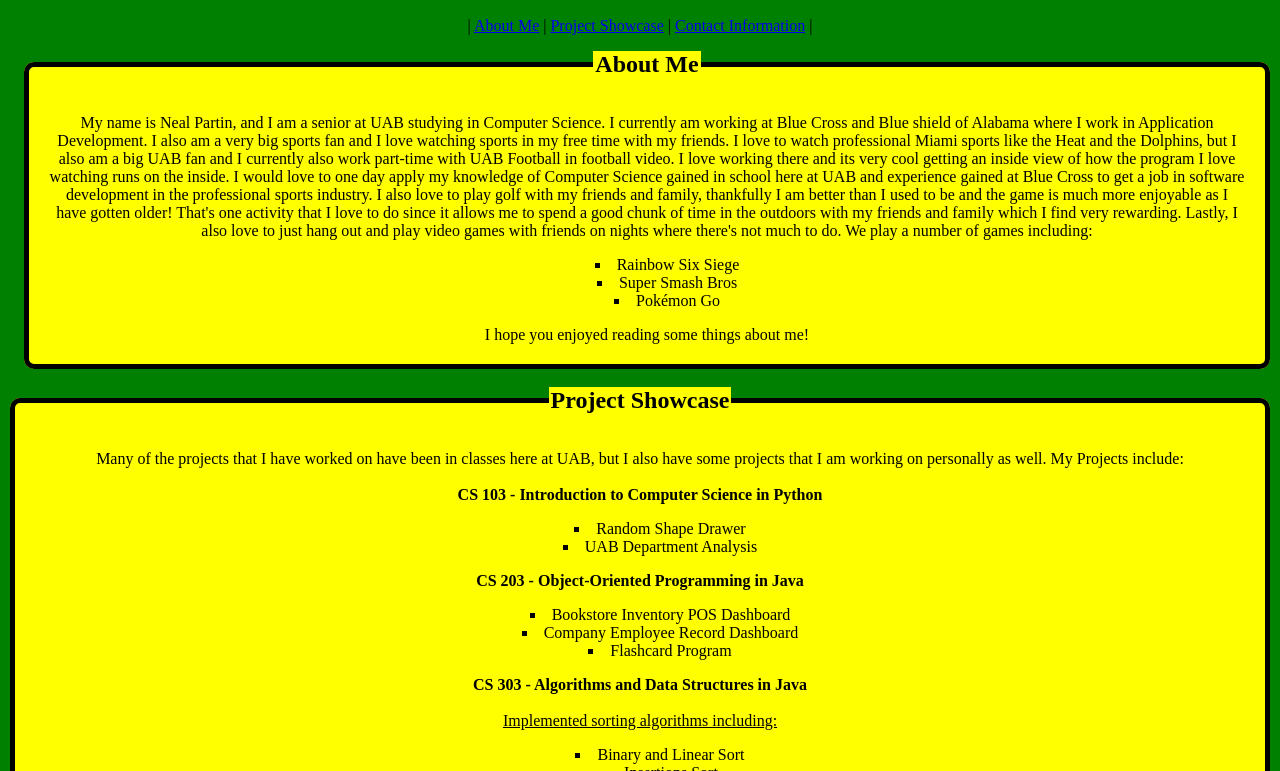
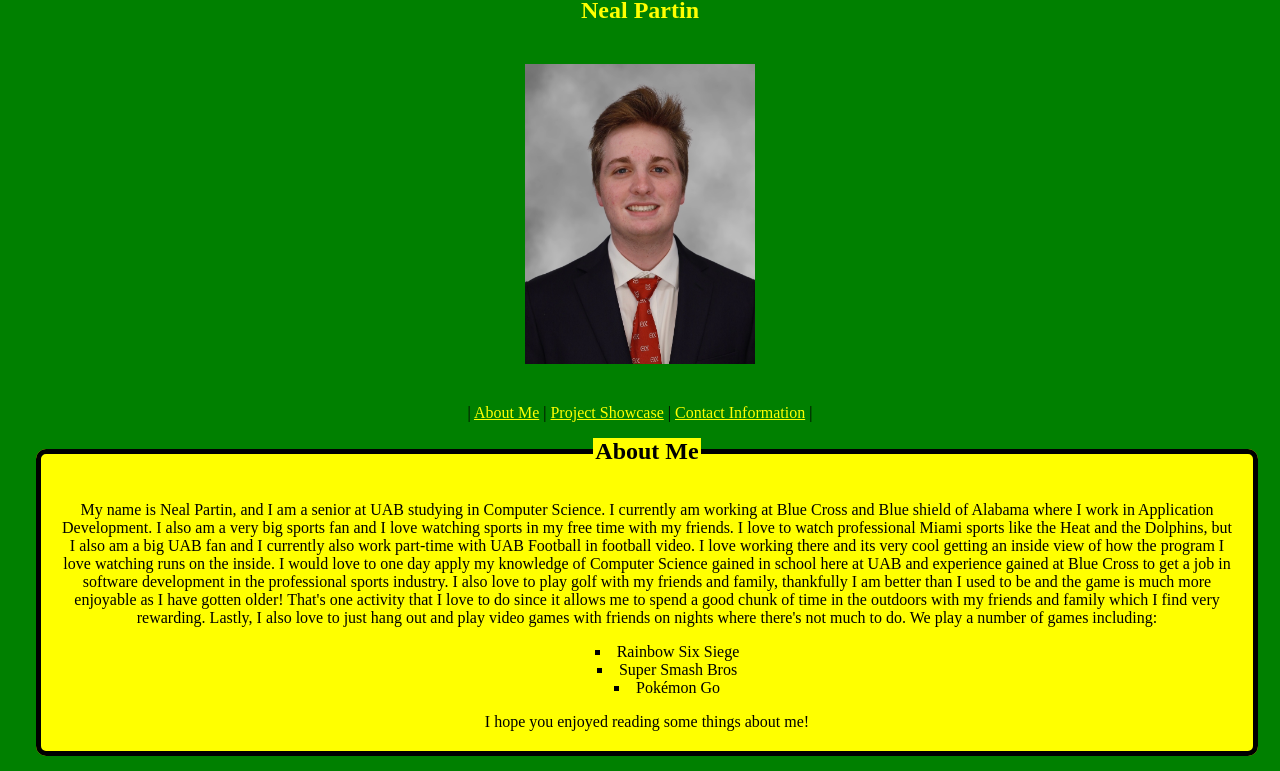
Before and after one commit to NPartin/UAB-CS-221, a plain HTML site: page Lab3/PersonalPortfolio.html in a window 1280 px wide. Shown: the part 110-881 px from the top of the page. Drawn offline with Linux system fonts and the light colour scheme.

Commit message:
Changes to PersonalPortfolio

```diff
--- a/Lab3/PersonalPortfolio.html
+++ b/Lab3/PersonalPortfolio.html
@@ -8,9 +8,12 @@
     <!--Header-->
     <h1>Personal Portfolio</h1>
     <h2>Neal Partin</h2>
+    <!-- Image -->
+    <img src="PortfolioHeadshot.jpg" alt="My Professional Headshot">
+    <!-- Nav Bar -->
+    <p> | <a class="aStyle" href="#aboutMe">About Me</a> | <a class="aStyle" href="#projectShowcase">Project Showcase</a> | <a class="aStyle" href="#contactInformation">Contact Information</a> | </p>
+
 <body>
-    <!-- Nav Bar -->
-    <p> | <a href="#aboutMe">About Me</a> | <a href="#projectShowcase">Project Showcase</a> | <a href="#contactInformation">Contact Information</a> | </p>
     <!--About Me-->
     <section id = "aboutMe">
         <form>
--- a/Lab3/styles.css
+++ b/Lab3/styles.css
@@ -1,5 +1,20 @@
 h1, h2 {
     font-weight: bold;
+    margin: 10px;
+    padding: 10px;
+    color: yellow;
+}
+img {
+    height: 300px;
+    width: 230px;
+    margin: 10px;
+    padding: 10px;
+}
+a:hover {
+    background-color: black;
+}
+.aStyle {
+    color: yellow;
 }
 legend {
     font-weight: bold;
@@ -10,6 +25,8 @@ body {
     text-align: center;
     font-family: "Andale Mono", serif;
     background-color: green;
+    margin: 10px;
+    padding: 10px;
 }
 ul{
     list-style-type: square;
@@ -28,5 +45,5 @@ fieldset {
     margin-left:16px;
 }
 footer {
-    background-color: yellow;
+    color: yellow;
 }
```
Also changed, not shown: Lab3/PortfolioHeadshot.jpg (added).
